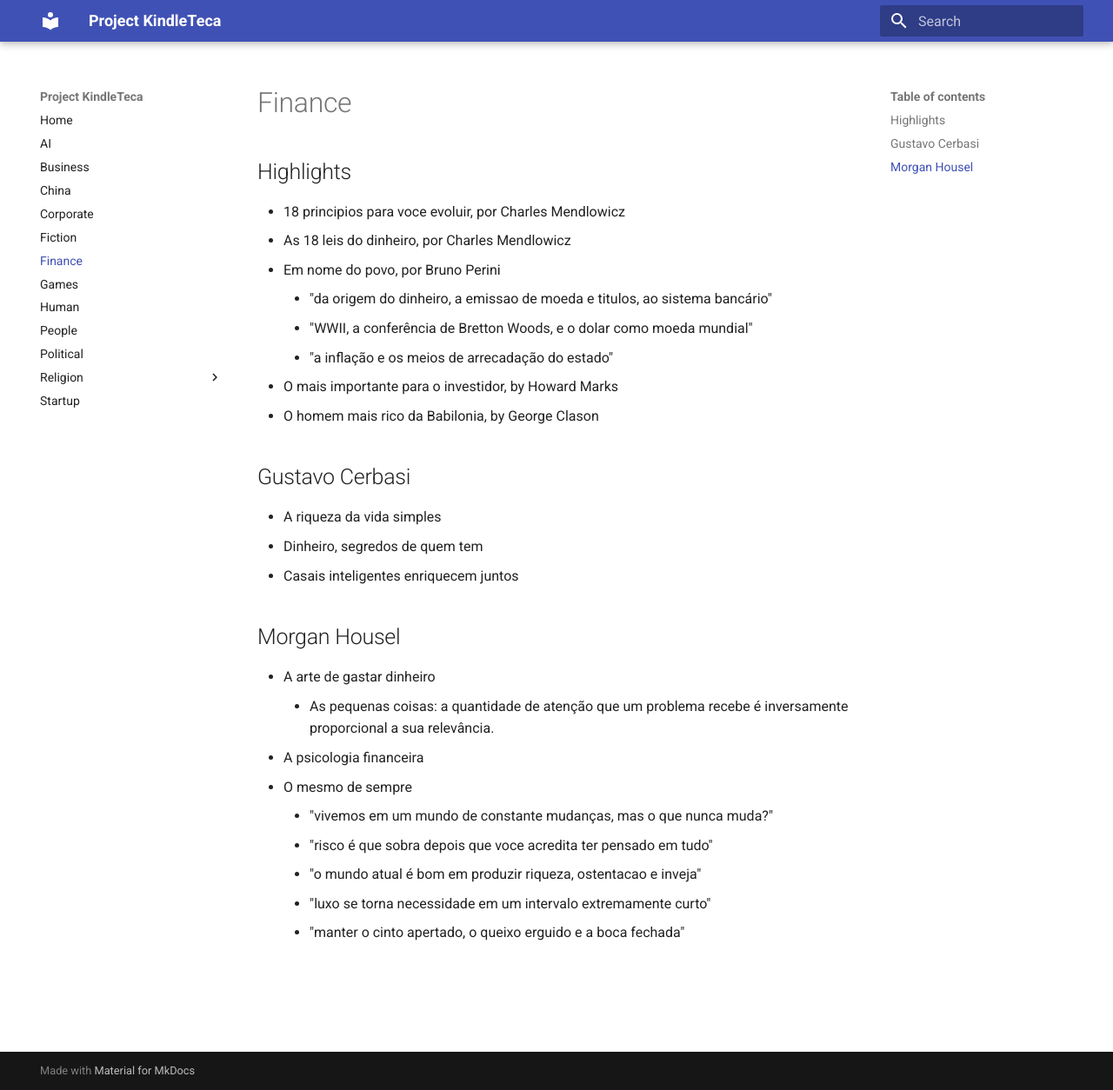
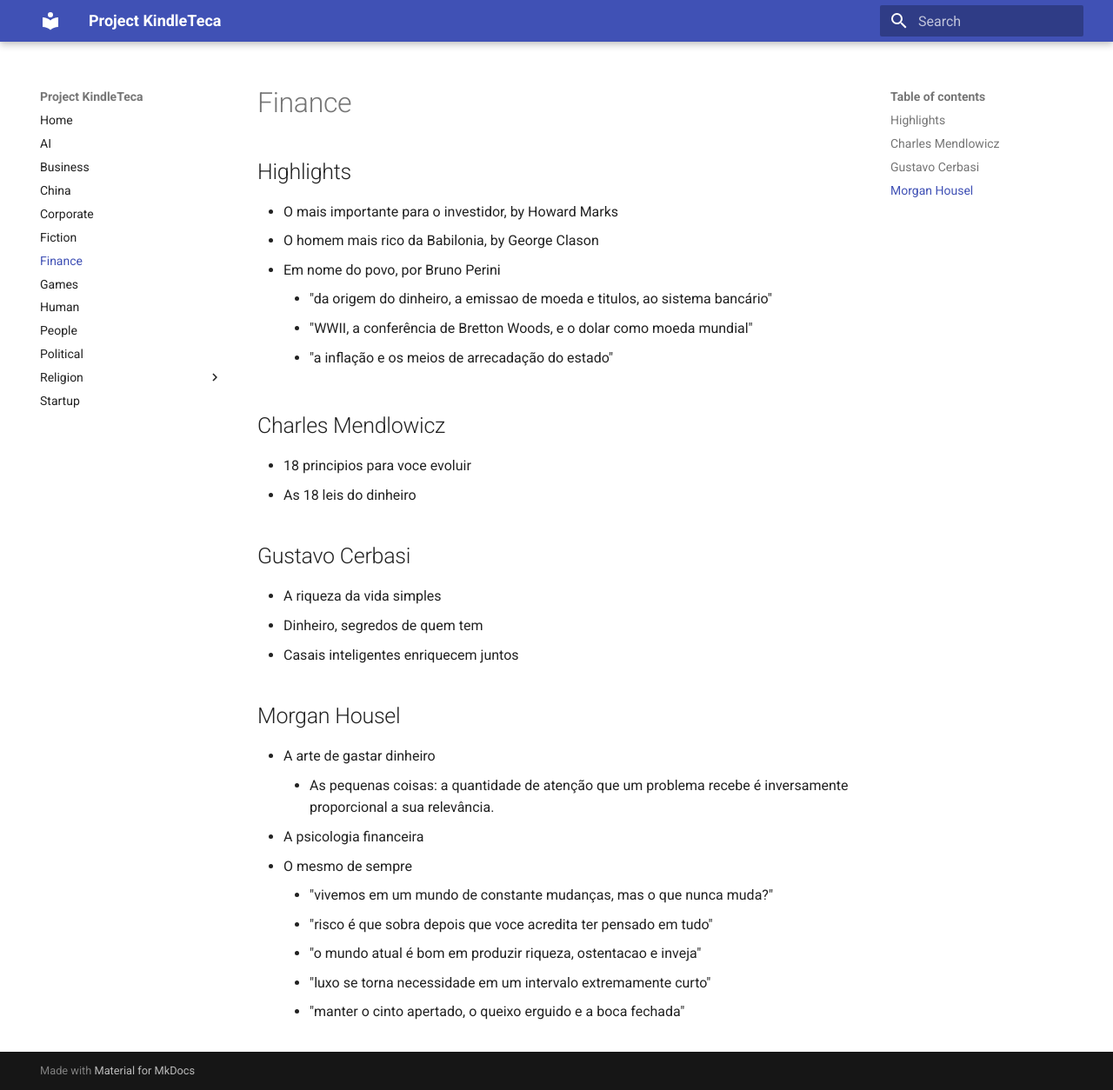
Before and after one commit to renatobrf/kindle-teca, an MkDocs documentation site: the page built from docs/finance.md, in a window 1280 px wide and 1254 px high. Shown: the whole window at 87% size. Built offline with MkDocs 1.6.1 and Material for MkDocs 9.7.7, drawn with Linux system fonts in a browser that asks for light colours.

Commit message:
Update finance.md with new highlights and sections

```diff
--- a/docs/finance.md
+++ b/docs/finance.md
@@ -1,12 +1,14 @@
 ## Highlights
-- 18 principios para voce evoluir, por Charles Mendlowicz
-- As 18 leis do dinheiro, por Charles Mendlowicz
+- O mais importante para o investidor, by Howard Marks
+- O homem mais rico da Babilonia, by George Clason
 - Em nome do povo, por Bruno Perini
     - "da origem do dinheiro, a emissao de moeda e titulos, ao sistema bancário"
     - "WWII, a conferência de Bretton Woods, e o dolar como moeda mundial"
     - "a inflação e os meios de arrecadação do estado"
-- O mais importante para o investidor, by Howard Marks
-- O homem mais rico da Babilonia, by George Clason
+
+## Charles Mendlowicz
+- 18 principios para voce evoluir
+- As 18 leis do dinheiro
 
 ## Gustavo Cerbasi
 - A riqueza da vida simples
```
